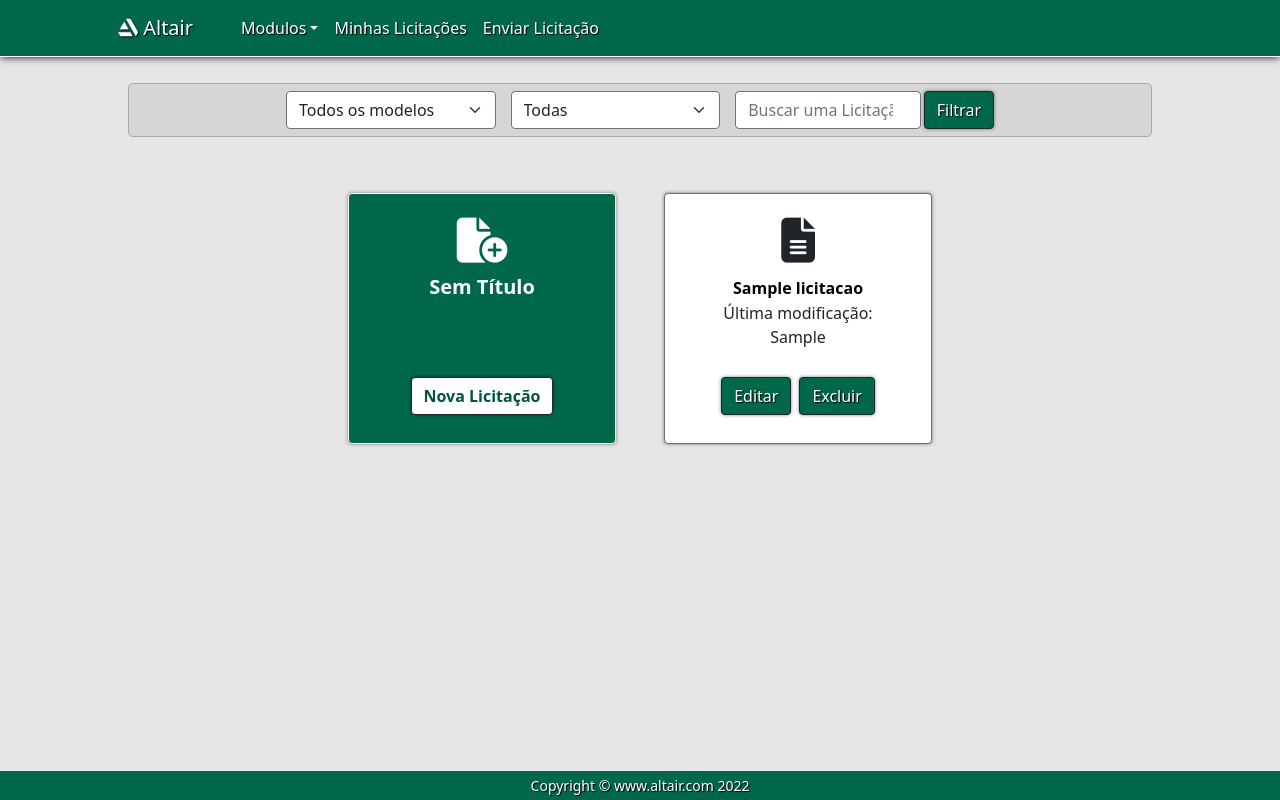
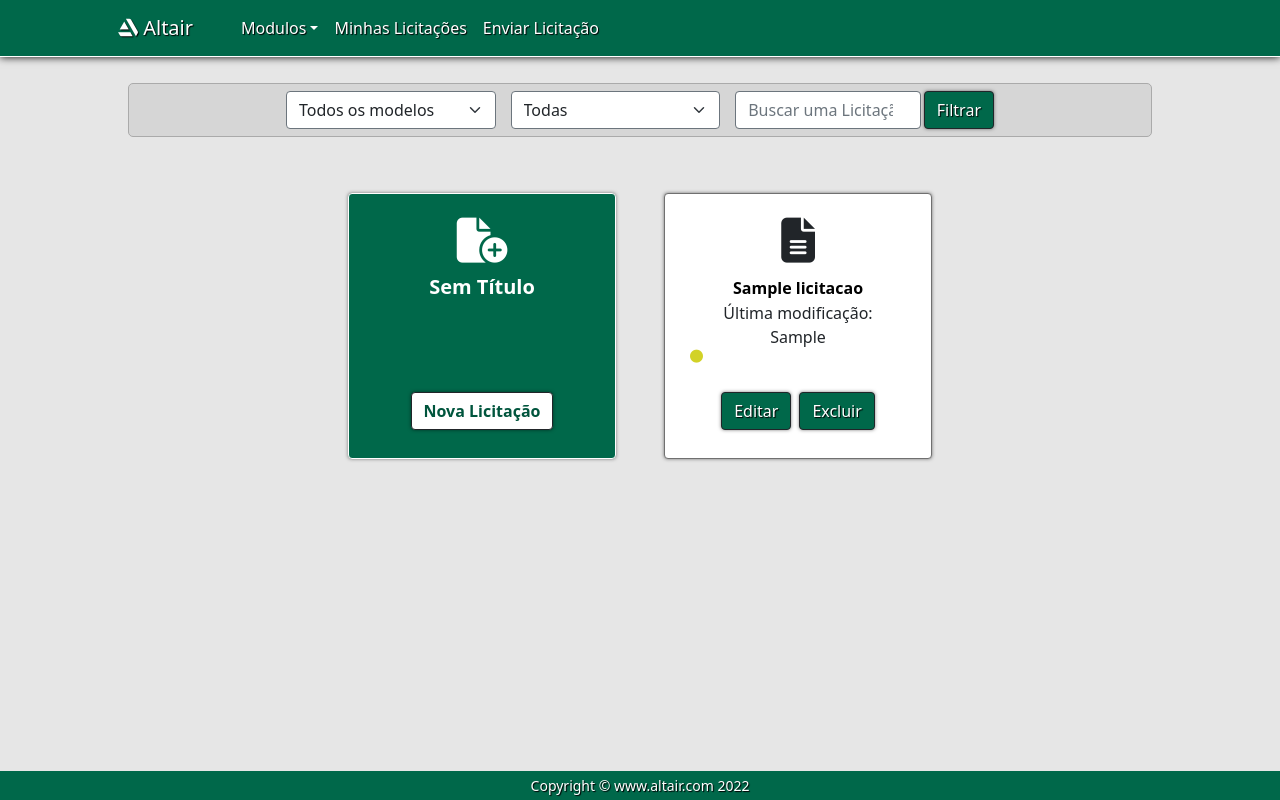
Before and after one commit to vic37get/Altair, a Django app: page / in a window 1280 px wide. Run offline with Django 4.2, Linux system fonts and the light colour scheme; tables that the repository leaves empty hold one stand-in row (values such as "Sample post"); a database or web service that is not in the repository returns one stand-in record (values such as "Sample title"); some libraries are stand-ins or nearby versions.

Commit message:
Base do front end para mostrar status #49

```diff
--- a/construtor_licitacoes/static/construtor_licitacoes/css/estilo_adicionar.css
+++ b/construtor_licitacoes/static/construtor_licitacoes/css/estilo_adicionar.css
@@ -4,6 +4,7 @@
   --cor_principal: #00684a;
   --cor_principal_contraste: #00684bb2;
   --cor_fundo: rgb(230, 230, 230);
+  --cor_status_pendente: #d2d227;
 }
 
 #corpo_interno{
@@ -326,3 +327,13 @@ footer {
     width: 45%;
     padding: 30px !important;
   }
+
+.status{
+  font-size: small !important;
+}
+
+.pendente{
+  padding: 1px;
+  text-align: left;
+  color: var(--cor_status_pendente);
+}
--- a/home_page/templates/home_page/index.html
+++ b/home_page/templates/home_page/index.html
@@ -70,6 +70,8 @@
                     </script>
                     <!-- algum dado a escolha {{licitacao.nome_arquivo}}-->
                     Última modificação:<br>{{licitacao.dataModificacao}}
+                    <br>
+                    <i class="status pendente fa-solid fa-circle"></i>
                 </div>
             </div>
             <!-- Product actions-->
```
